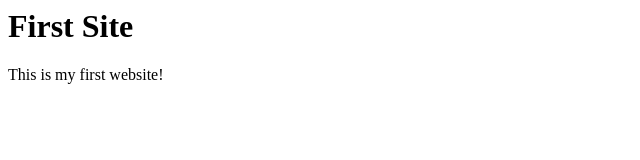
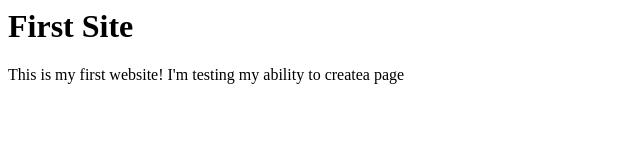
Before and after one commit to linodom/linodom.github.io, a plain HTML site: page index.html in a window 1280 px wide. Shown: the whole page, without its empty margins (0-640 px from the left). Drawn offline with Linux system fonts and the light colour scheme.

Commit message:
Update index.html

```diff
--- a/index.html
+++ b/index.html
@@ -2,7 +2,8 @@
 <body>
 <h1>First Site</h1>
 
-This is my first website!
+<p>This is my first website!
+I'm testing my ability to createa page</p>
 
 
 </body></html>
```
